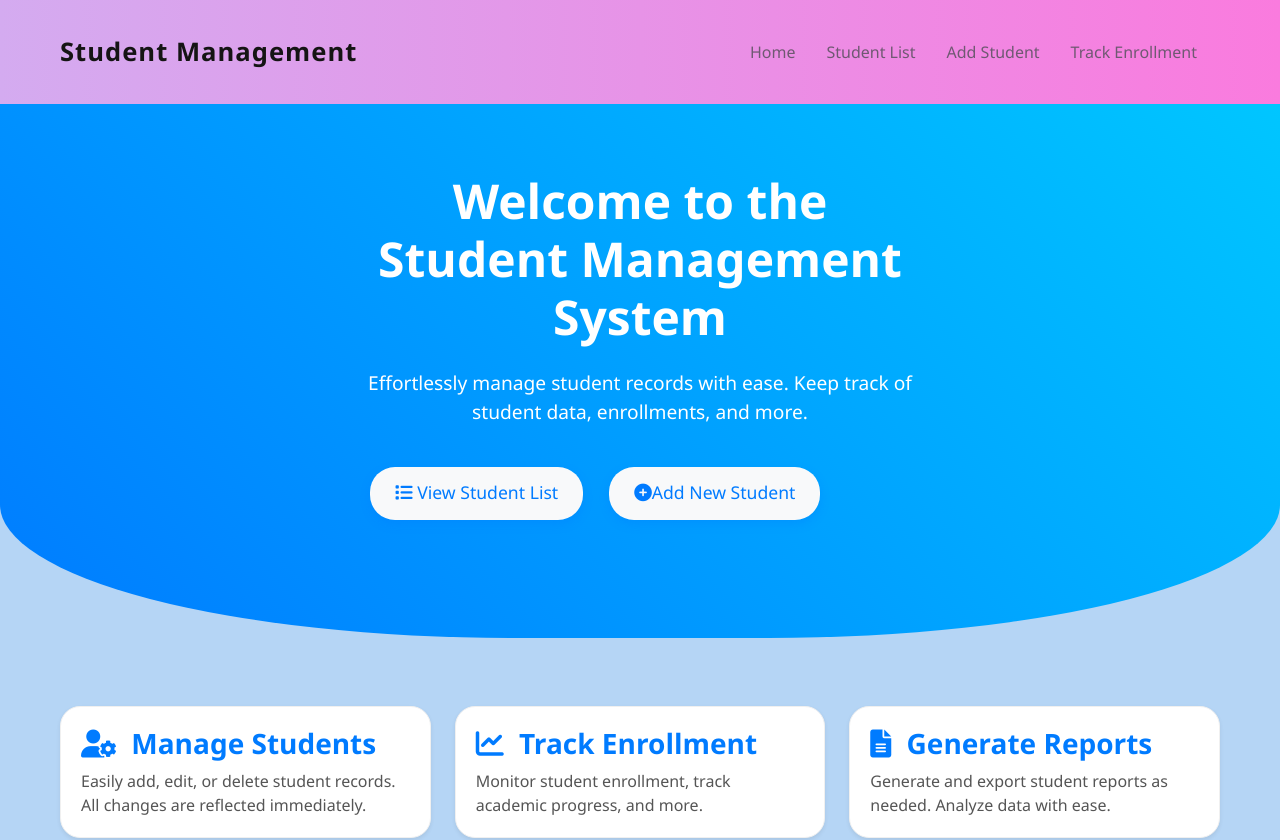
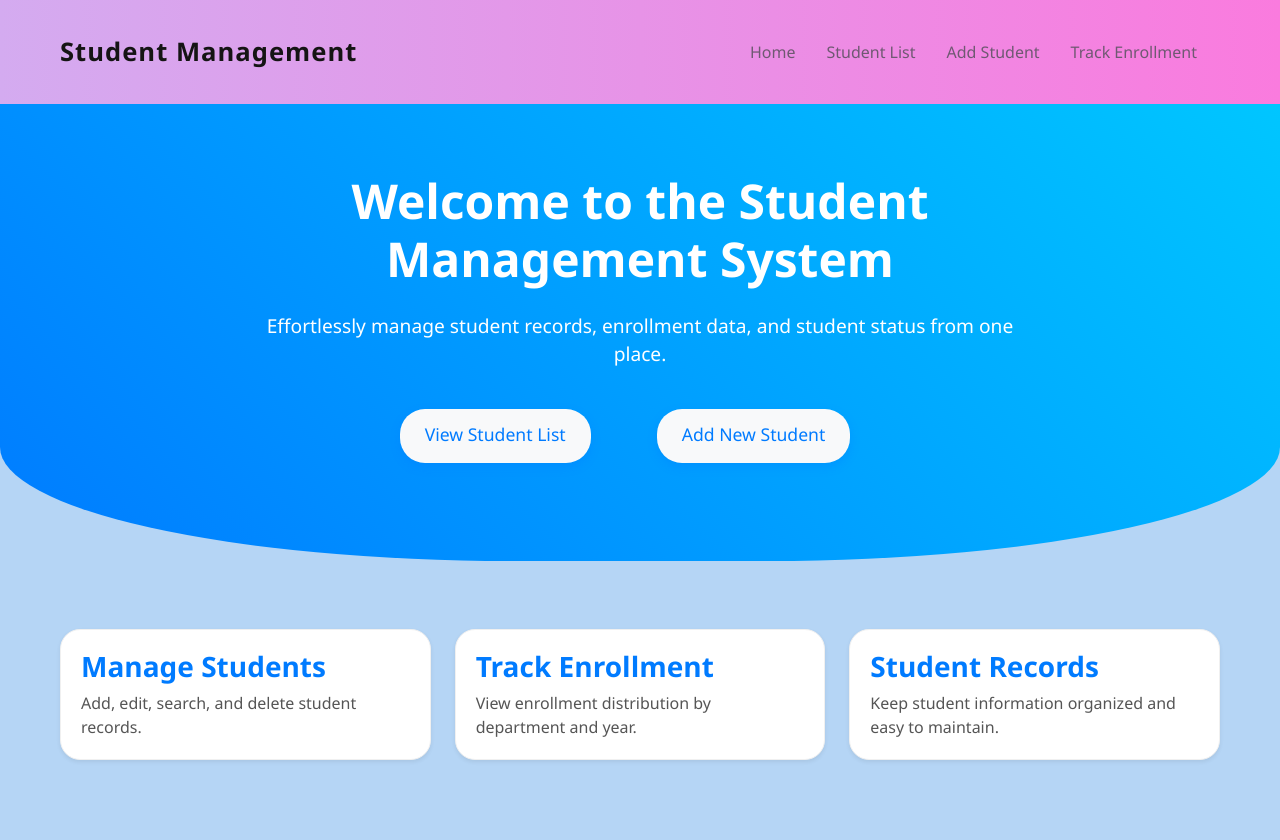
Before and after one commit to gopal1234561/student_management_system, a React (Create React App) app: page / in a window 1280 px wide. Shown: the top 840 px of the page. Built offline with nearby package versions, Linux system fonts and the light colour scheme; no server answers; a small style sheet from the web is missing.

Commit message:
Finalize Student Management System deployment fixes: src/pages/Dashboard.js

```diff
--- a/src/pages/Dashboard.js
+++ b/src/pages/Dashboard.js
@@ -2,18 +2,18 @@ import React from 'react';
 import { Link } from 'react-router-dom';
 import 'bootstrap/dist/css/bootstrap.min.css';
 import './Dashboard.css';
-const Dashboard = () => {
-  return (
+
+const Dashboard = () => (
   <div>
     <div className="container-fluid bg-primary text-white p-5">
       <div className="container">
         <div className="row align-items-center justify-content-center">
-            <div className="col-12 col-md-6 text-center text-md-left">
+          <div className="col-12 col-md-8 text-center">
             <h1 className="display-4">Welcome to the Student Management System</h1>
-              <p className="lead">Effortlessly manage student records with ease. Keep track of student data, enrollments, and more.</p>
-              <div className="d-flex justify-content-center justify-content-md-start">
-                <Link to="/students" className="btn btn-light btn-lg mr-3"><i class="fas fa-list"></i> View Student List</Link>
-                <Link to="/add-student" className="btn btn-light btn-lg"><i class="fas fa-plus-circle"></i>Add New Student</Link>
+            <p className="lead">Effortlessly manage student records, enrollment data, and student status from one place.</p>
+            <div className="d-flex flex-wrap gap-3 justify-content-center">
+              <Link to="/students" className="btn btn-light btn-lg">View Student List</Link>
+              <Link to="/add-student" className="btn btn-light btn-lg">Add New Student</Link>
             </div>
           </div>
         </div>
@@ -22,33 +22,26 @@ const Dashboard = () => {
     <div className="container my-5">
       <div className="row">
         <div className="col-12 col-md-4 mb-4">
-            <div className="card shadow-sm">
-              <div className="card-body">
-                <h5 className="card-title"><i class="fas fa-user-cog me-2"></i> Manage Students</h5>
-                <p className="card-text">Easily add, edit, or delete student records. All changes are reflected immediately.</p>
-              </div>
-            </div>
+          <div className="card shadow-sm h-100"><div className="card-body">
+            <h5 className="card-title">Manage Students</h5>
+            <p className="card-text">Add, edit, search, and delete student records.</p>
+          </div></div>
         </div>
         <div className="col-12 col-md-4 mb-4">
-            <div className="card shadow-sm">
-              <div className="card-body">
-                <h5 className="card-title"><i class="fas fa-chart-line me-2"></i> Track Enrollment</h5>
-                <p className="card-text">Monitor student enrollment, track academic progress, and more.</p>
-              </div>
-            </div>
+          <div className="card shadow-sm h-100"><div className="card-body">
+            <h5 className="card-title">Track Enrollment</h5>
+            <p className="card-text">View enrollment distribution by department and year.</p>
+          </div></div>
         </div>
         <div className="col-12 col-md-4 mb-4">
-            <div className="card shadow-sm">
-              <div className="card-body">
-                <h5 className="card-title"><i class="fas fa-file-alt me-2"></i> Generate Reports</h5>
-                <p className="card-text">Generate and export student reports as needed. Analyze data with ease.</p>
-              </div>
-            </div>
+          <div className="card shadow-sm h-100"><div className="card-body">
+            <h5 className="card-title">Student Records</h5>
+            <p className="card-text">Keep student information organized and easy to maintain.</p>
+          </div></div>
         </div>
       </div>
     </div>
   </div>
 );
-};
 
 export default Dashboard;
```
Lines whose indentation alone changed are shown as unchanged.
